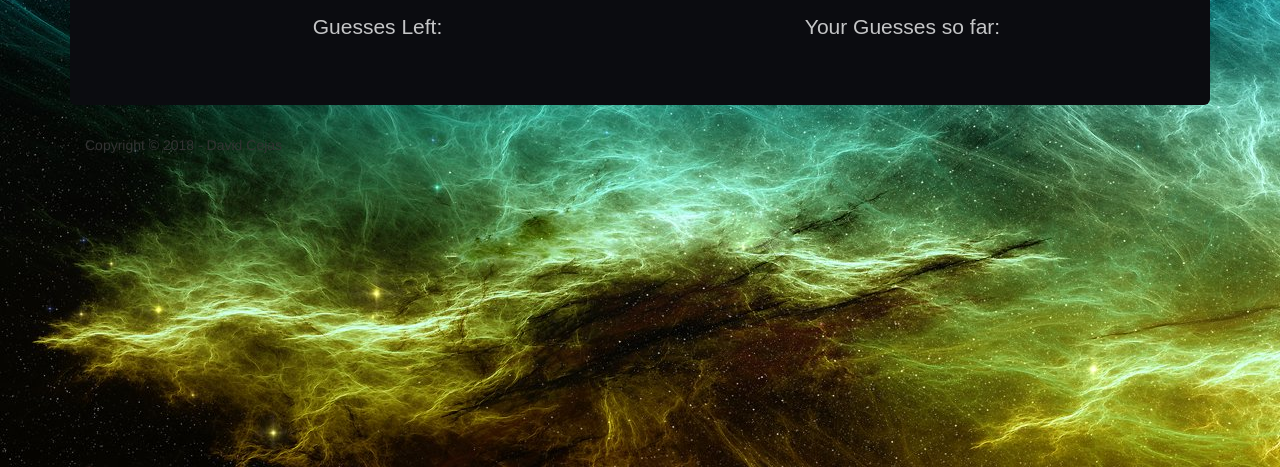
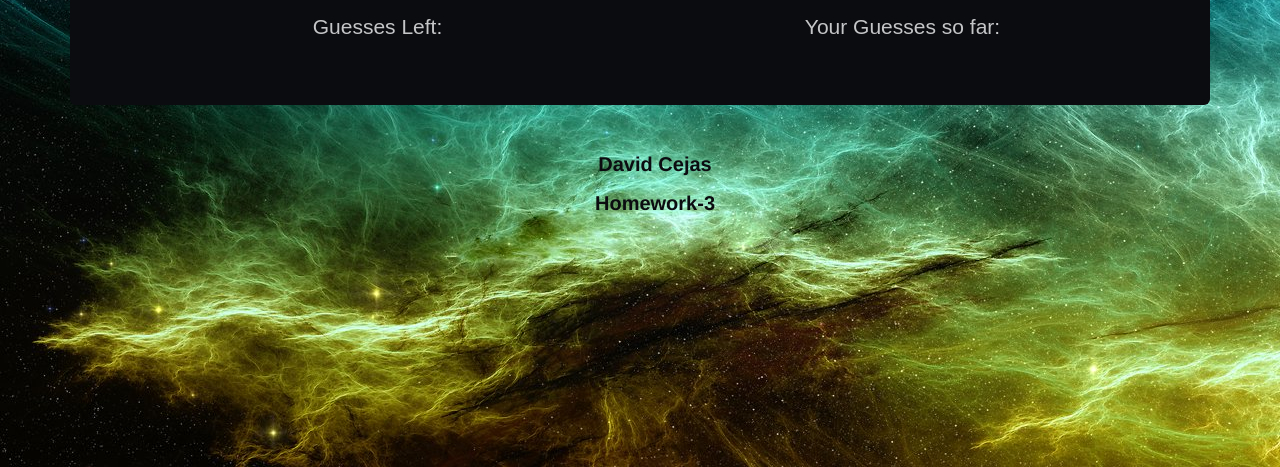
Before and after one commit to dcejas/Psychic-Game, a plain HTML site: page index.html in a window 1280 px wide. Shown: the part 333-800 px from the top of the page. Drawn offline with nearby package versions, Linux system fonts and the light colour scheme; a web font is replaced by a local one.

Commit message:
added footer; cant determine why text doesnt stay in columns

```diff
--- a/assets/css/style.css
+++ b/assets/css/style.css
@@ -7,3 +7,11 @@ body {
 .jumbotron {
     margin-top: 100px;
 }
+
+footer {
+    color: #0b0c10;
+    text-align: center;
+    padding-top: 15px;
+    height:50px;
+    font-size: 20px;
+}
--- a/index.html
+++ b/index.html
@@ -55,7 +55,8 @@
 
         <footer>
             <div class="container">
-                Copyright &copy 2018 - David Cejas
+                <p><strong> David Cejas</strong></p>
+                <p><strong> Homework-3</strong></p>
             </div>
         </footer>
     </div>
```
